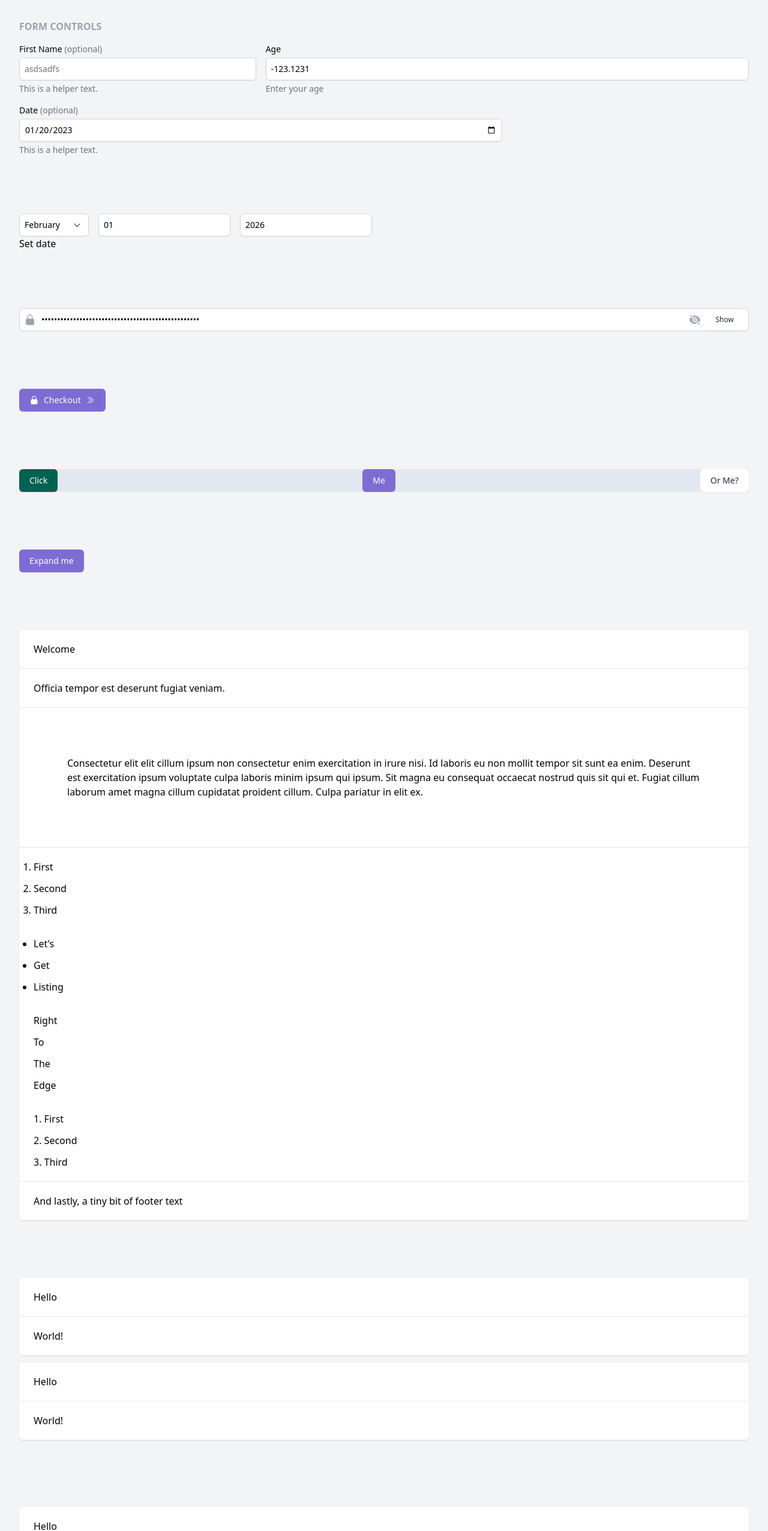
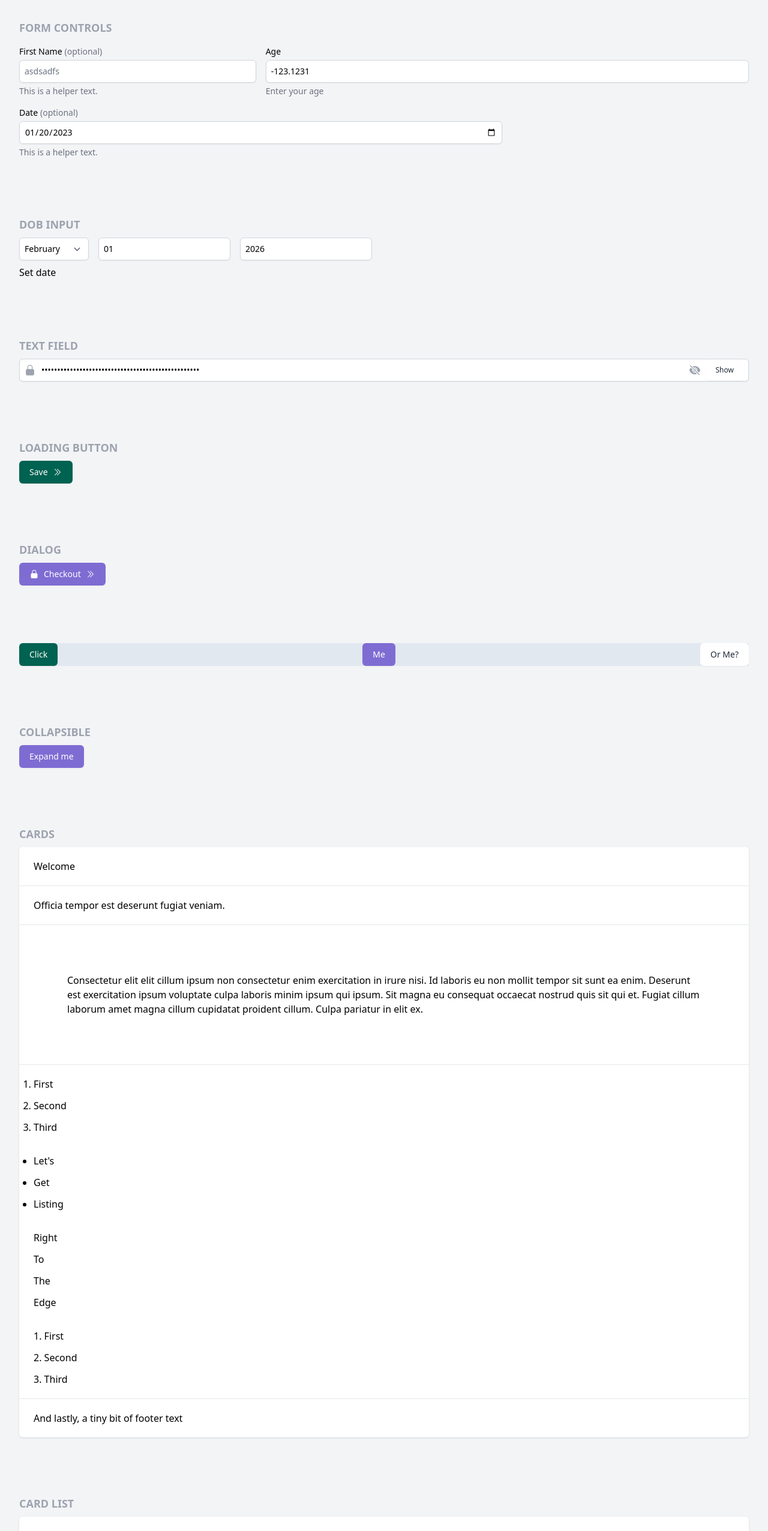
Before and after one commit to ericchernuka/atoms, a React (Vite) app: page / in a window 1280 px wide. Shown: the top 2552 px of the page at 60% size. Built offline with nearby package versions, Linux system fonts and the light colour scheme; what tailwindcss-radix would draw is missing.

Commit message:
chore: clean up and simplify

```diff
--- a/package.json
+++ b/package.json
@@ -33,6 +33,7 @@
     "autoprefixer": "^10.4.13",
     "postcss": "^8.4.20",
     "tailwindcss": "^3.2.4",
+    "tailwindcss-animate": "1.0.5",
     "typescript": "^4.9.3",
     "vite": "^4.0.0"
   }
--- a/src/App.tsx
+++ b/src/App.tsx
@@ -4,12 +4,11 @@ import {
   EyeSlashIcon,
   LockClosedIcon,
 } from "@heroicons/react/24/solid";
-import { DialogTitle } from "@radix-ui/react-dialog";
 import { ReactNode, useState } from "react";
 import { Button } from "./button/Button";
 import { ButtonGroup } from "./button/ButtonGroup";
 import { LoadingButton } from "./button/LoadingButton";
-import * as Collapsible from "./collapsible/Collapsible";
+import * as CollapsiblePrimitive from "./collapsible/Collapsible";
 import { DateInput } from "./date-input/DateInput";
 import * as Dialog from "./dialog/Dialog";
 import { DateOfBirthField } from "./dob-field/dob-field";
@@ -28,14 +27,25 @@ import { Text } from "./Text";
 import * as TextField from "./text-input/TextInput";
 
 const SectionSpacer = (props: { children: ReactNode }) => (
-  <div className="p-8" {...props} />
+  <div className="p-8 flex flex-col items-start space-y-2 w-full" {...props} />
+);
+
+const Header = (props: { children: ReactNode }) => (
+  <Text
+    size="lg"
+    weight="semibold"
+    intent="subdued"
+    transform="uppercase"
+    {...props}
+  />
 );
 
 function App() {
-  const [show, setShow] = useState(false);
+  const [showPassword, setShowPassword] = useState(false);
+  const [isDialogOpen, setIsDialogOpen] = useState(false);
   const [loading, setLoading] = useState(false);
   const [number, setNumber] = useState(-123.1231);
-  const RightIcon = show ? EyeIcon : EyeSlashIcon;
+  const RightIcon = showPassword ? EyeIcon : EyeSlashIcon;
 
   const [dobState, setDobState] = useState<string | undefined>("2026-02-01");
   const isInvalid = false;
@@ -45,10 +55,8 @@ function App() {
   return (
     <div className="space-y-8">
       <SectionSpacer>
-        <Stack direction="column">
-          <Text weight="semibold" intent="subdued" transform="uppercase">
-            Form Controls
-          </Text>
+        <Stack direction="column" shouldFillContainer>
+          <Header>Form Controls</Header>
           <FormGrid columns={6}>
             <FormControl
               isRequired={false}
@@ -99,6 +107,7 @@ function App() {
         </Stack>
       </SectionSpacer>
       <SectionSpacer>
+        <Header>DOB Input</Header>
         <DateOfBirthField
           onChange={(date) => setDobState(date)}
           value={dobState}
@@ -108,12 +117,14 @@ function App() {
         </button>
       </SectionSpacer>
       <SectionSpacer>
+        <Header>Text Field</Header>
+
         <TextField.Root>
           <TextField.Slot>
             <LockClosedIcon className="h-5 w-5 text-gray-400" />
           </TextField.Slot>
           <TextField.Input
-            type={show ? "text" : "password"}
+            type={showPassword ? "text" : "password"}
             defaultValue="kalsdjflkajsdflkajsklfjaskalsdjflkajsdflkajsklfjas"
           />
           <TextField.Slot>
@@ -121,27 +132,45 @@ function App() {
             <Button
               intent="secondary"
               size="xs"
-              onClick={() => setShow((prev) => !prev)}
+              onClick={() => setShowPassword((prev) => !prev)}
             >
-              {show ? "Hide Password" : "Show"}
+              {showPassword ? "Hide Password" : "Show"}
             </Button>
           </TextField.Slot>
         </TextField.Root>
       </SectionSpacer>
 
-      <Dialog.Root open={loading} onOpenChange={(open) => setLoading(open)}>
       <SectionSpacer>
+        <Header>Loading Button</Header>
+        <LoadingButton
+          intent="primary-freddie"
+          iconAfter={<ChevronDoubleRightIcon />}
+          isLoading={loading}
+          onClick={() => {
+            setLoading(true);
+            setTimeout(() => setLoading(false), 2000);
+          }}
+        >
+          Save
+        </LoadingButton>
+      </SectionSpacer>
+
+      <SectionSpacer>
+        <Header>Dialog</Header>
+
+        <Dialog.Root
+          open={isDialogOpen}
+          onOpenChange={(open) => setIsDialogOpen(open)}
+        >
           <Dialog.DialogTrigger asChild>
             <LoadingButton
               intent="primary-frida"
               iconBefore={<LockClosedIcon />}
               iconAfter={<ChevronDoubleRightIcon />}
-              isLoading={loading}
             >
               Checkout
             </LoadingButton>
           </Dialog.DialogTrigger>
-        </SectionSpacer>
 
           <Dialog.Content>
             <Dialog.Header>Welcome</Dialog.Header>
@@ -168,12 +197,13 @@ function App() {
             </Dialog.Footer>
           </Dialog.Content>
         </Dialog.Root>
-
+      </SectionSpacer>
       <SectionSpacer>
         <Stack
           direction="row"
           spacing="extraLoose"
           justify="spaceBetween"
+          shouldFillContainer
           asChild
         >
           <div className="bg-slate-200">
@@ -185,23 +215,26 @@ function App() {
       </SectionSpacer>
 
       <SectionSpacer>
-        <Collapsible.Root>
-          <Collapsible.Trigger asChild>
+        <Header>Collapsible</Header>
+        <CollapsiblePrimitive.Root>
+          <CollapsiblePrimitive.Trigger asChild>
             <Button intent="primary-frida">Expand me</Button>
-          </Collapsible.Trigger>
+          </CollapsiblePrimitive.Trigger>
 
-          <Collapsible.Content>
+          <CollapsiblePrimitive.Content>
             klasjdflkasjdfla lkasd falksdf j klasjdflkasjdfla lkasd falksdf j
             klasjdflkasjdfla lkasd falksdf j klasjdflkasjdfla lkasd falksdf j
             klasjdflkasjdfla lkasd falksdf j klasjdflkasjdfla lkasd falksdf j
             klasjdflkasjdfla lkasd falksdf j klasjdflkasjdfla lkasd falksdf j
             klasjdflkasjdfla lkasd falksdf j klasjdflkasjdfla lkasd falksdf j
             klasjdflkasjdfla lkasd falksdf j
-          </Collapsible.Content>
-        </Collapsible.Root>
+          </CollapsiblePrimitive.Content>
+        </CollapsiblePrimitive.Root>
       </SectionSpacer>
 
       <SectionSpacer>
+        <Header>Cards</Header>
+
         <CardPrimitive.Card divided>
           <CardPrimitive.Header>Welcome</CardPrimitive.Header>
           <CardPrimitive.Content>
@@ -249,6 +282,7 @@ function App() {
       </SectionSpacer>
 
       <SectionSpacer>
+        <Header>Card List</Header>
         <CardList.Root>
           <CardList.Card divided>
             <CardPrimitive.Header>Hello</CardPrimitive.Header>
@@ -263,6 +297,7 @@ function App() {
       </SectionSpacer>
 
       <SectionSpacer>
+        <Header>List Container</Header>
         <ListContainerPrimitive.Root>
           <ListContainerPrimitive.Item>
             <CardPrimitive.Card divided>
--- a/src/collapsible/Collapsible.tsx
+++ b/src/collapsible/Collapsible.tsx
@@ -1,36 +1,19 @@
+"use client";
+
 import * as CollapsiblePrimitive from "@radix-ui/react-collapsible";
-import clsx from "clsx";
-import { ElementRef, ComponentPropsWithoutRef, forwardRef } from "react";
-/* -------------------------------------------------------------------------------------------------
- * Collapsible
- * -----------------------------------------------------------------------------------------------*/
 
-type CollapsibleElement = ElementRef<typeof CollapsiblePrimitive.Root>;
-interface CollapsibleProps
-  extends ComponentPropsWithoutRef<typeof CollapsiblePrimitive.Root> {}
+const Collapsible = CollapsiblePrimitive.Root;
 
-const Collapsible = forwardRef<CollapsibleElement, CollapsibleProps>(
-  ({ className, ...props }, forwardedRef) => {
-    return (
-      <CollapsiblePrimitive.Content
-        {...props}
-        className={clsx(
-          className,
-          "overflow-hidden radix-state-open:animate-slide-down radix-state-closed:animate-slide-up"
-        )}
-        ref={forwardedRef}
-      />
-    );
-  }
-);
+const CollapsibleTrigger = CollapsiblePrimitive.CollapsibleTrigger;
 
-Collapsible.displayName = "Collapsible";
-
-export const CollapsibleTrigger = CollapsiblePrimitive.Trigger;
-export const CollapsibleRoot = CollapsiblePrimitive.Root;
+const CollapsibleContent = CollapsiblePrimitive.CollapsibleContent;
 
 export {
-  CollapsibleRoot as Root,
-  Collapsible as Content,
+  Collapsible as Root,
   CollapsibleTrigger as Trigger,
+  CollapsibleContent as Content,
+  //
+  Collapsible,
+  CollapsibleTrigger,
+  CollapsibleContent,
 };
--- a/src/dialog/Dialog.tsx
+++ b/src/dialog/Dialog.tsx
@@ -6,8 +6,6 @@ import {
 } from "@radix-ui/react-dialog";
 import { XMarkIcon } from "@heroicons/react/24/solid";
 import { Transition } from "@headlessui/react";
-import { Button } from "../button/Button";
-import { ButtonGroup } from "../button/ButtonGroup";
 
 type DialogElement = React.ElementRef<typeof DialogPrimitive.Content>;
 interface DialogProps extends DialogContentProps {}
--- a/src/panels/CardList.tsx
+++ b/src/panels/CardList.tsx
@@ -12,7 +12,12 @@ interface CardListProps
 const CardList = React.forwardRef<CardListElement, CardListProps>(
   (props, forwardedRef) => {
     return (
-      <ul {...props} role="list" className="space-y-3" ref={forwardedRef} />
+      <ul
+        {...props}
+        role="list"
+        className="space-y-3 w-full"
+        ref={forwardedRef}
+      />
     );
   }
 );
--- a/src/stack/Stack.tsx
+++ b/src/stack/Stack.tsx
@@ -41,6 +41,9 @@ const stackClasses = cva("stack", {
       loose: "stack-space-6",
       extraLoose: "stack-space-8",
     },
+    shouldFillContainer: {
+      true: "w-full",
+    },
   },
   defaultVariants: {
     direction: "column",
@@ -56,7 +59,16 @@ interface StackProps extends VariantProps<typeof stackClasses> {
 
 const Stack = forwardRef<StackElement, StackProps>(
   (
-    { asChild, direction, align, justify, spacing, wrap, ...props },
+    {
+      asChild,
+      direction,
+      align,
+      justify,
+      spacing,
+      wrap,
+      shouldFillContainer,
+      ...props
+    },
     forwardedRef
   ) => {
     const Component = asChild ? Slot : "div";
@@ -64,6 +76,7 @@ const Stack = forwardRef<StackElement, StackProps>(
       direction,
       align,
       justify,
+      shouldFillContainer,
       spacing,
       wrap,
     });
--- a/src/text-input/TextInput.tsx
+++ b/src/text-input/TextInput.tsx
@@ -130,7 +130,7 @@ const TextFieldRoot = ({ children }: TextFieldRootProps) => {
   }, [children]);
 
   return (
-    <div ref={rootRef} className="relative z-0">
+    <div ref={rootRef} className="relative z-0 w-full">
       {leftSlot}
       {input}
       {rightSlot}
--- a/tailwind.config.cjs
+++ b/tailwind.config.cjs
@@ -9,30 +9,10 @@ module.exports = {
       padding: {
         "l-slot": "max(var(--space-2), var(--left-slot-width))",
       },
-      animation: {
-        "slide-down": "slideDown 300ms ease-out",
-        "slide-up": "slideUp 300ms ease-out",
-      },
       keyframes: {
         shimmer: {
           "100%": {
             transform: "translateX(100%)",
-          },
-        },
-        slideDown: {
-          from: {
-            height: 0,
-          },
-          to: {
-            height: "var(--radix-collapsible-content-height)",
-          },
-        },
-        slideUp: {
-          from: {
-            height: "var(--radix-collapsible-content-height)",
-          },
-          to: {
-            height: 0,
           },
         },
       },
@@ -41,6 +21,7 @@ module.exports = {
   plugins: [
     require("@tailwindcss/forms"),
     require("tailwindcss-radix"),
+    require("tailwindcss-animate"),
     // function ({ addBase, theme }) {
     //   const spacings = theme("spacing");
     //   const spacingProperties = Object.keys(spacings).reduce(
@@ -58,21 +39,6 @@ module.exports = {
     //     ":root": spacingProperties,
     //   });
     // },
-    plugin(({ matchUtilities, theme }) => {
-      matchUtilities(
-        {
-          "animation-delay": (value) => {
-            return {
-              "animation-delay": value,
-            };
-          },
-        },
-        {
-          values: theme("transitionDelay"),
-        }
-      );
-    }),
-    // margin-inline-start and margin-inline-end utils
     plugin(({ matchUtilities, theme }) => {
       matchUtilities(
         {
```
Also changed, not shown: 1 other file (tests, documents, lock files or other folders). Lines whose indentation alone changed are shown as unchanged.
